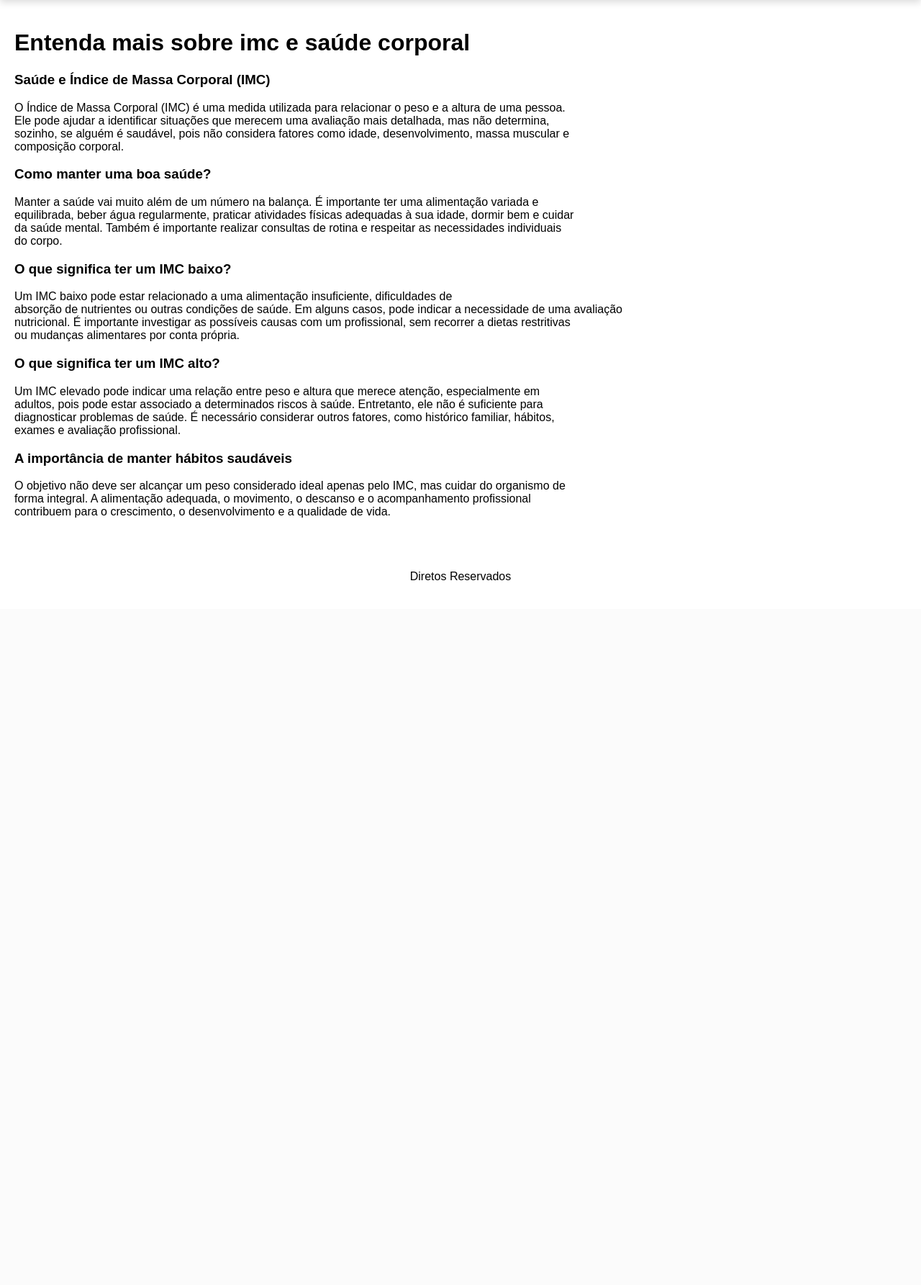
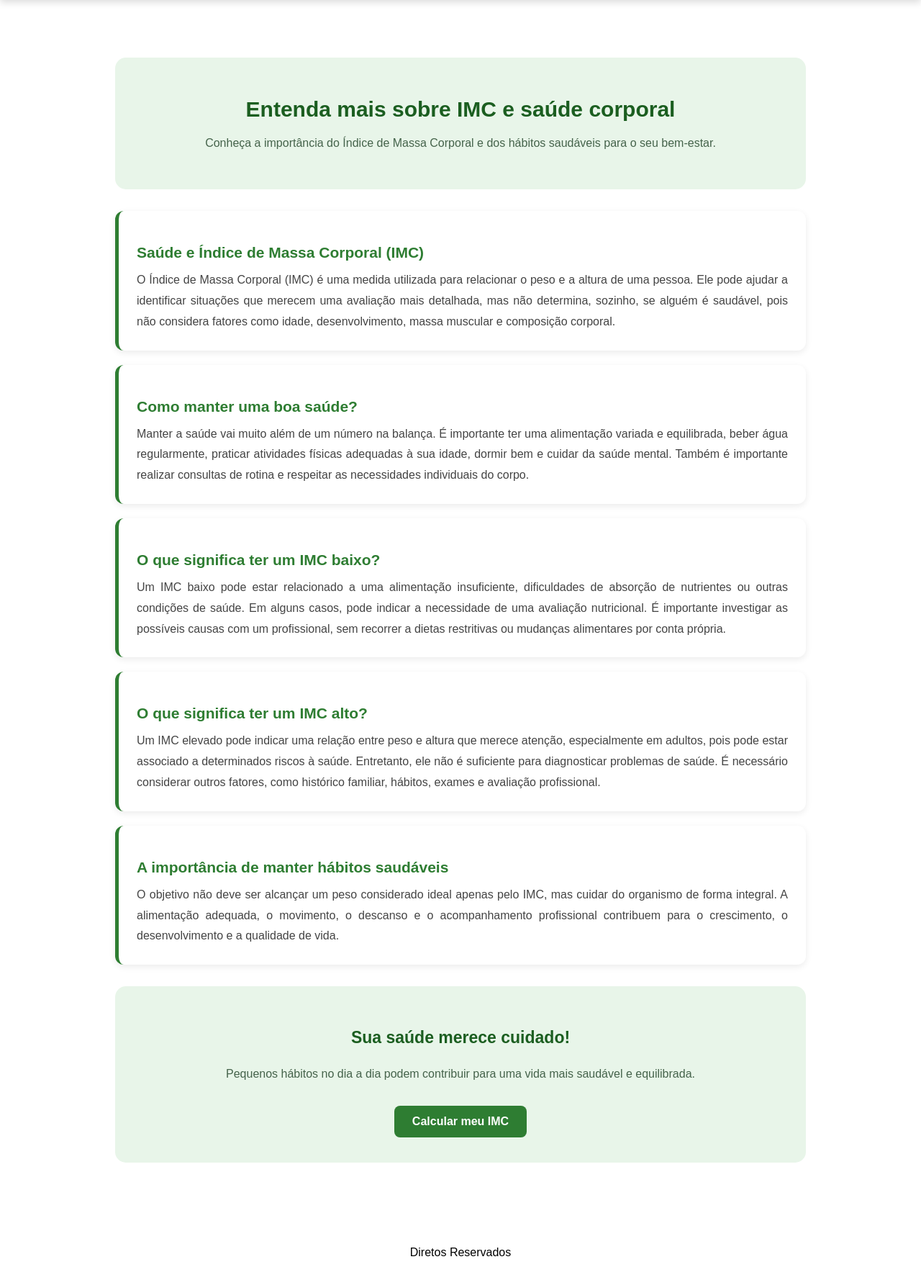
Before and after one commit to juanzz-111/Site-Fitness, a Flask app: page /about in a window 1280 px wide. Shown: the part 140-1925 px from the top of the page at 72% size. Before the commit the page ends 946 px from the top, so only its background shows below. Run offline with Flask 3, Linux system fonts and the light colour scheme.

Commit message:
alterações 4

```diff
--- a/Meu_projeto/static/css/base.css
+++ b/Meu_projeto/static/css/base.css
@@ -15,3 +15,122 @@ footer {
     text-align: center;
     padding: 20px;
 }
+
+/* Conteúdo principal da página */
+.saude-container {
+    max-width: 1000px;
+    margin: 40px auto;
+    padding: 20px;
+}
+
+/* Introdução */
+.saude-intro {
+    text-align: center;
+    padding: 35px 20px;
+    margin-bottom: 30px;
+    background-color: #e8f5e9;
+    border-radius: 15px;
+}
+
+.saude-intro h1 {
+    color: #1b5e20;
+    font-size: 30px;
+    margin-bottom: 15px;
+}
+
+.saude-intro p {
+    color: #45634b;
+    font-size: 16px;
+    line-height: 1.7;
+}
+
+/* Cartões de conteúdo */
+.saude-card {
+    background-color: #ffffff;
+    padding: 25px;
+    margin-bottom: 20px;
+    border-radius: 12px;
+    border-left: 5px solid #2e7d32;
+    box-shadow: 0 3px 10px rgba(0, 0, 0, 0.08);
+    transition: transform 0.3s, box-shadow 0.3s;
+}
+
+.saude-card:hover {
+    transform: translateY(-3px);
+    box-shadow: 0 6px 15px rgba(0, 0, 0, 0.12);
+}
+
+.saude-card h3 {
+    color: #2e7d32;
+    font-size: 21px;
+    margin-bottom: 12px;
+}
+
+.saude-card p {
+    color: #444444;
+    font-size: 16px;
+    line-height: 1.8;
+    text-align: justify;
+    margin: 0;
+}
+
+/* Destaque final */
+.saude-final {
+    margin-top: 30px;
+    padding: 35px 20px;
+    background-color: #e8f5e9;
+    border-radius: 15px;
+    text-align: center;
+}
+
+.saude-final h3 {
+    color: #1b5e20;
+    font-size: 23px;
+}
+
+.saude-final p {
+    color: #45634b;
+    line-height: 1.7;
+}
+
+/* Botão */
+.btn-saude {
+    display: inline-block;
+    margin-top: 15px;
+    padding: 13px 25px;
+    background-color: #2e7d32;
+    color: #ffffff;
+    text-decoration: none;
+    font-weight: bold;
+    border-radius: 8px;
+    transition: background-color 0.3s;
+}
+
+.btn-saude:hover {
+    background-color: #1b5e20;
+}
+
+/* Responsividade */
+@media (max-width: 600px) {
+    .saude-container {
+        margin: 20px auto;
+        padding: 15px;
+    }
+
+    .saude-intro h1 {
+        font-size: 24px;
+    }
+
+    .saude-card {
+        padding: 20px;
+    }
+
+    .saude-card h3 {
+        font-size: 19px;
+    }
+
+    .saude-card p {
+        font-size: 15px;
+        text-align: left;
+    }
+}
--- a/Meu_projeto/templates/about.html
+++ b/Meu_projeto/templates/about.html
@@ -1,28 +1,94 @@
-{%extends "base.html"%}
+
+{% extends "base.html" %}
+
+{% block title %}Saúde e IMC{% endblock %}
+
 {% block content %}
-<h1>Entenda mais sobre imc e saúde corporal</h1>
-<h3>Saúde e Índice de Massa Corporal (IMC)</h3>
-<p>O Índice de Massa Corporal (IMC) é uma medida utilizada para relacionar o peso e a altura de uma pessoa.<br>
-Ele pode ajudar a identificar situações que merecem uma avaliação mais detalhada, mas não determina,<br>
-sozinho, se alguém é saudável, pois não considera fatores como idade, desenvolvimento, massa muscular e<br>
-composição corporal.</p>
-<h3>Como manter uma boa saúde?</h3>
-<p>Manter a saúde vai muito além de um número na balança. É importante ter uma alimentação variada e<br>
-equilibrada, beber água regularmente, praticar atividades físicas adequadas à sua idade, dormir bem e cuidar<br>
-da saúde mental. Também é importante realizar consultas de rotina e respeitar as necessidades individuais<br>
-do corpo.</p>
-<h3>O que significa ter um IMC baixo?</h3>
-<p>Um IMC baixo pode estar relacionado a uma alimentação insuficiente, dificuldades de<br>
-absorção de nutrientes ou outras condições de saúde. Em alguns casos, pode indicar a necessidade de uma avaliação<br>
-nutricional. É importante investigar as possíveis causas com um profissional, sem recorrer a dietas restritivas<br>
-ou mudanças alimentares por conta própria.</p>
-<h3>O que significa ter um IMC alto?</h3>
-<p>Um IMC elevado pode indicar uma relação entre peso e altura que merece atenção, especialmente em<br>
-adultos, pois pode estar associado a determinados riscos à saúde. Entretanto, ele não é suficiente para<br>
-diagnosticar problemas de saúde. É necessário considerar outros fatores, como histórico familiar, hábitos,<br>
-exames e avaliação profissional.</p>
-<h3>A importância de manter hábitos saudáveis</h3>
-<p>O objetivo não deve ser alcançar um peso considerado ideal apenas pelo IMC, mas cuidar do organismo de<br>
-forma integral. A alimentação adequada, o movimento, o descanso e o acompanhamento profissional<br>
-contribuem para o crescimento, o desenvolvimento e a qualidade de vida.</p>
+
+<div class="saude-container">
+
+    <div class="saude-intro">
+        <h1>Entenda mais sobre IMC e saúde corporal</h1>
+        <p>
+            Conheça a importância do Índice de Massa Corporal
+            e dos hábitos saudáveis para o seu bem-estar.
+        </p>
+    </div>
+
+    <section class="saude-card">
+        <h3>Saúde e Índice de Massa Corporal (IMC)</h3>
+        <p>
+            O Índice de Massa Corporal (IMC) é uma medida utilizada
+            para relacionar o peso e a altura de uma pessoa.
+            Ele pode ajudar a identificar situações que merecem
+            uma avaliação mais detalhada, mas não determina,
+            sozinho, se alguém é saudável, pois não considera
+            fatores como idade, desenvolvimento, massa muscular
+            e composição corporal.
+        </p>
+    </section>
+
+    <section class="saude-card">
+        <h3>Como manter uma boa saúde?</h3>
+        <p>
+            Manter a saúde vai muito além de um número na balança.
+            É importante ter uma alimentação variada e equilibrada,
+            beber água regularmente, praticar atividades físicas
+            adequadas à sua idade, dormir bem e cuidar da saúde
+            mental. Também é importante realizar consultas de
+            rotina e respeitar as necessidades individuais do corpo.
+        </p>
+    </section>
+
+    <section class="saude-card">
+        <h3>O que significa ter um IMC baixo?</h3>
+        <p>
+            Um IMC baixo pode estar relacionado a uma alimentação
+            insuficiente, dificuldades de absorção de nutrientes
+            ou outras condições de saúde. Em alguns casos, pode
+            indicar a necessidade de uma avaliação nutricional.
+            É importante investigar as possíveis causas com
+            um profissional, sem recorrer a dietas restritivas
+            ou mudanças alimentares por conta própria.
+        </p>
+    </section>
+
+    <section class="saude-card">
+        <h3>O que significa ter um IMC alto?</h3>
+        <p>
+            Um IMC elevado pode indicar uma relação entre peso
+            e altura que merece atenção, especialmente em adultos,
+            pois pode estar associado a determinados riscos à saúde.
+            Entretanto, ele não é suficiente para diagnosticar
+            problemas de saúde. É necessário considerar outros
+            fatores, como histórico familiar, hábitos, exames
+            e avaliação profissional.
+        </p>
+    </section>
+
+    <section class="saude-card">
+        <h3>A importância de manter hábitos saudáveis</h3>
+        <p>
+            O objetivo não deve ser alcançar um peso considerado
+            ideal apenas pelo IMC, mas cuidar do organismo de
+            forma integral. A alimentação adequada, o movimento,
+            o descanso e o acompanhamento profissional contribuem
+            para o crescimento, o desenvolvimento e a qualidade
+            de vida.
+        </p>
+    </section>
+
+    <div class="saude-final">
+        <h3>Sua saúde merece cuidado!</h3>
+        <p>
+            Pequenos hábitos no dia a dia podem contribuir
+            para uma vida mais saudável e equilibrada.
+        </p>
+        <a href="{{ url_for('imc') }}" class="btn-saude">
+            Calcular meu IMC
+        </a>
+    </div>
+
+</div>
+
 {% endblock %}
--- a/Meu_projeto/templates/base.html
+++ b/Meu_projeto/templates/base.html
@@ -7,6 +7,7 @@
 
     <link rel="stylesheet" href="{{ url_for('static', filename='css/base.css') }}">
     <link rel="stylesheet" href="{{ url_for('static', filename='css/index.css') }}">
+    <link rel="stylesheet" href="{{ url_for('static', filename='css/sobre.css') }}">
     <link rel="icon"
         type="image/png"
         href="{{ url_for('static', filename='icons/favicon.png') }}">
```
